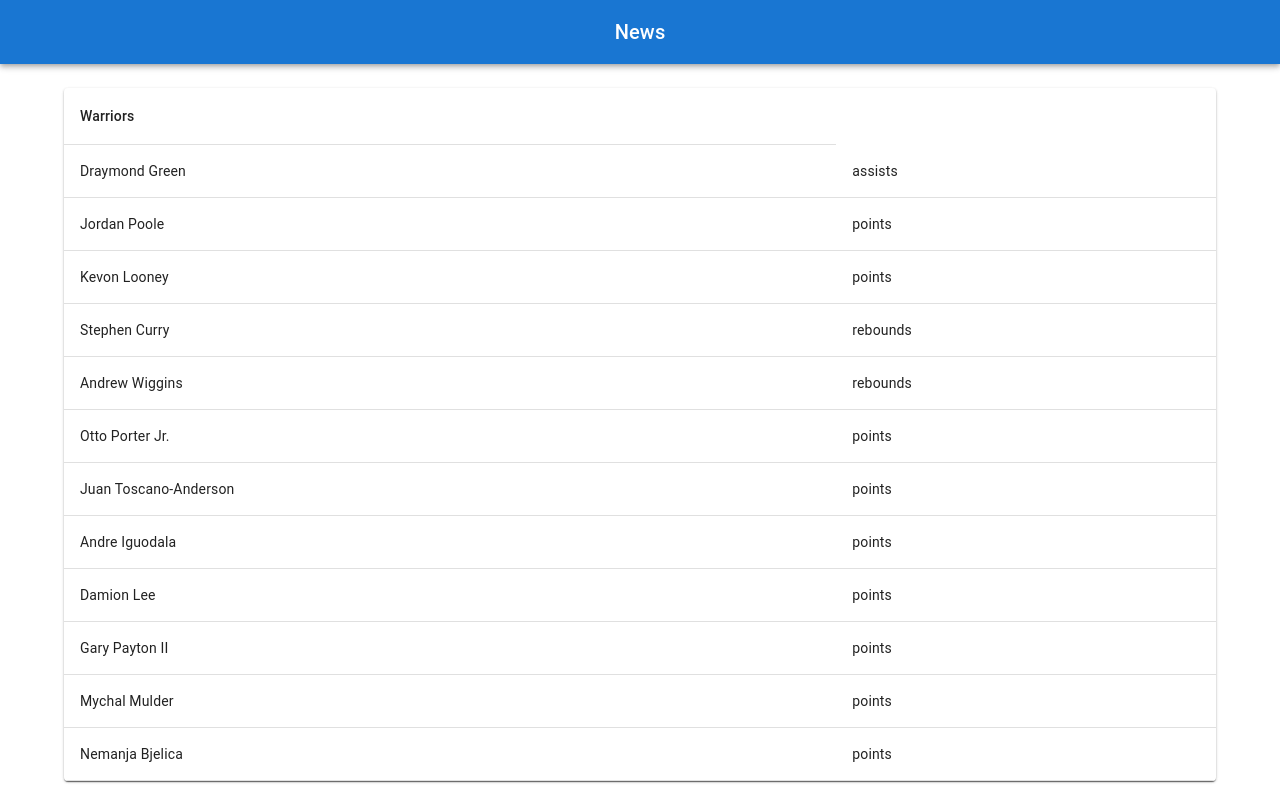
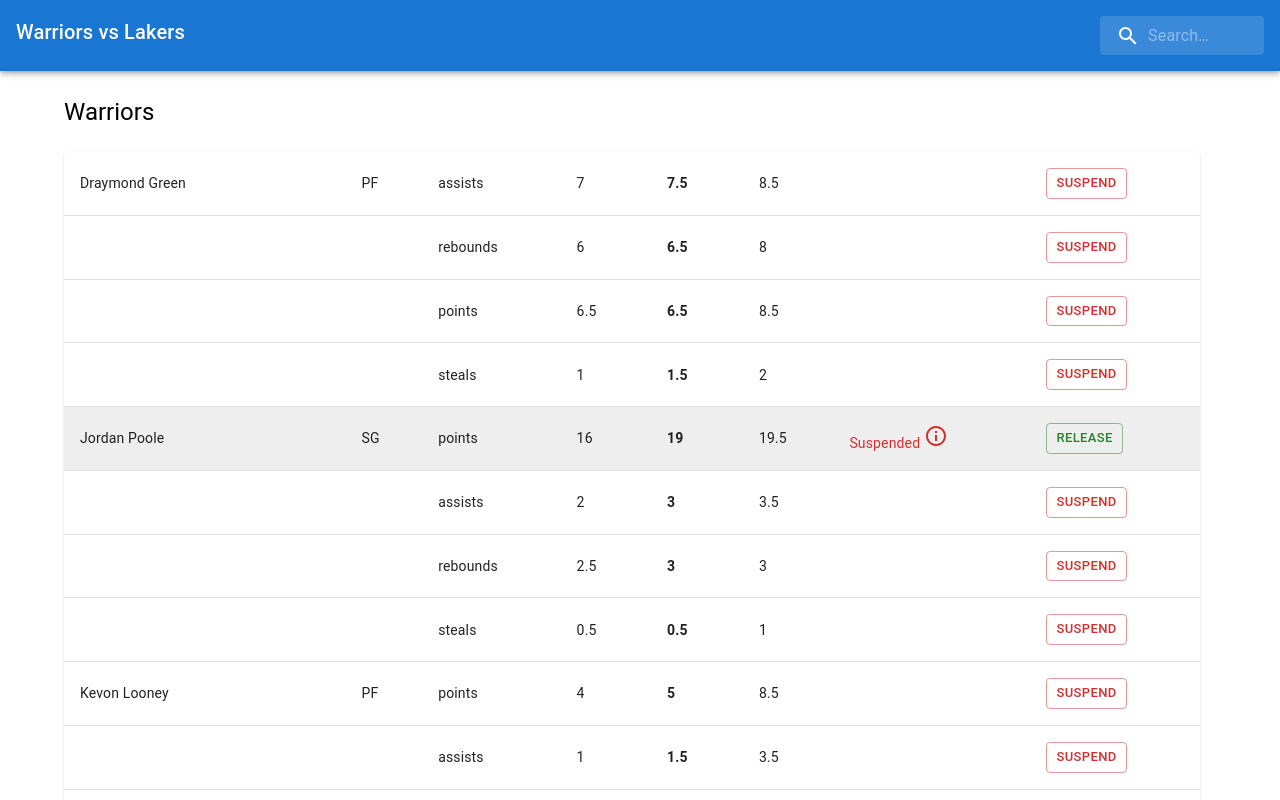
Before and after one commit to chyde/hyde-with-the-swish, a React (Create React App) app: page / in a window 1280 px wide. Shown: the top 800 px of the page. Built offline with nearby package versions, Linux system fonts and the light colour scheme.

Commit message:
search and filters framework

```diff
--- a/package.json
+++ b/package.json
@@ -5,6 +5,7 @@
   "dependencies": {
     "@emotion/react": "^11.11.1",
     "@emotion/styled": "^11.11.0",
+    "@mui/icons-material": "^5.14.13",
     "@mui/material": "^5.14.12",
     "@testing-library/jest-dom": "^5.17.0",
     "@testing-library/react": "^13.4.0",
--- a/src/App.tsx
+++ b/src/App.tsx
@@ -6,16 +6,19 @@
 import { TeamsPlayersPropsProvider } from "./utils/TeamsPlayersProvider";
 import GameContainer from "./components/GameContainer";
 import HeaderAppBar from "./components/HeaderAppBar";
+import FiltersProvider from "./utils/FiltersProvider";
 
 function App() {
   return (
     <div className="App">
-      <HeaderAppBar />
-      <Container>
-        <TeamsPlayersPropsProvider>
-          <GameContainer />
-        </TeamsPlayersPropsProvider>
-      </Container>
+      <TeamsPlayersPropsProvider>
+        <FiltersProvider>
+          <HeaderAppBar />
+          <Container>
+            <GameContainer />
+          </Container>
+        </FiltersProvider>
+      </TeamsPlayersPropsProvider>
     </div>
   );
 }
--- a/src/components/GameContainer.tsx
+++ b/src/components/GameContainer.tsx
@@ -1,6 +1,6 @@
-import { Grid, Paper } from "@mui/material";
+import { Grid, Paper, Typography } from "@mui/material";
 import React from "react";
-import { Team, useTeamsPlayersProps } from "../utils/TeamsPlayersProvider";
+import { useTeamsPlayersProps } from "../utils/TeamsPlayersProvider";
 import TeamPropsTable from "./TeamPropsTable";
 
 export default function GameContainer() {
@@ -9,20 +9,21 @@
   const teamIds = teams ? Object.keys(teams) : [];
 
   return (
-    <Grid container spacing={2}>
-      <Grid item xs={12}>
+    <Grid container xs={12} spacing={2} sx={{ marginTop: 2 }}>
       {teamIds.map((teamId) => {
         const team = teams ? teams[teamId] : null;
         if (team !== null)
           return (
             teams && (
-                <Paper>
+              <Grid item xs={12}>
+                <Typography textAlign={"left"} variant="h5">
+                  {team.teamNickname}
+                </Typography>
                 <TeamPropsTable team={team} />
-                </Paper>
+              </Grid>
             )
           );
       })}
     </Grid>
-    </Grid>
   );
 }
--- a/src/components/HeaderAppBar.tsx
+++ b/src/components/HeaderAppBar.tsx
@@ -1,15 +1,102 @@
-import { AppBar, Box, Toolbar, Typography } from "@mui/material";
+import {
+  alpha,
+  AppBar,
+  Box,
+  InputBase,
+  TextField,
+  Toolbar,
+  Typography,
+  styled,
+} from "@mui/material";
+import MenuIcon from "@mui/icons-material/Menu";
+import SearchIcon from "@mui/icons-material/Search";
+import { useTeamsPlayersProps } from "../utils/TeamsPlayersProvider";
+import { useFilters } from "../utils/FiltersProvider";
+
+const Search = styled("div")(({ theme }) => ({
+  position: "relative",
+  borderRadius: theme.shape.borderRadius,
+  backgroundColor: alpha(theme.palette.common.white, 0.15),
+  "&:hover": {
+    backgroundColor: alpha(theme.palette.common.white, 0.25),
+  },
+  marginLeft: 0,
+  width: "100%",
+  [theme.breakpoints.up("sm")]: {
+    marginLeft: theme.spacing(1),
+    width: "auto",
+  },
+}));
+
+const SearchIconWrapper = styled("div")(({ theme }) => ({
+  padding: theme.spacing(0, 2),
+  height: "100%",
+  position: "absolute",
+  pointerEvents: "none",
+  display: "flex",
+  alignItems: "center",
+  justifyContent: "center",
+}));
+
+const StyledInputBase = styled(InputBase)(({ theme }) => ({
+  color: "inherit",
+  "& .MuiInputBase-input": {
+    padding: theme.spacing(1, 1, 1, 0),
+    // vertical padding + font size from searchIcon
+    paddingLeft: `calc(1em + ${theme.spacing(4)})`,
+    transition: theme.transitions.create("width"),
+    width: "100%",
+    [theme.breakpoints.up("sm")]: {
+      width: "12ch",
+      "&:focus": {
+        width: "20ch",
+      },
+    },
+  },
+}));
+
+const Offset = styled("div")(({ theme }) => theme.mixins.toolbar);
 
 export default function HeaderAppBar() {
+  const teams = useTeamsPlayersProps();
+  const { filters, updateFilters } = useFilters();
+
+  const pageTite = teams
+    ? Object.keys(teams)
+        .map((teamId) => teams[teamId].teamNickname)
+        .join(" vs ")
+    : "NBA Props";
+
+  const appBarStyle = {
+    padding: 2,
+    flexDirection: "row",
+  };
+
   return (
-    <Box sx={{ flexGrow: 1 }}>
-      <AppBar position="static">
-        <Toolbar disableGutters>
-          <Typography variant="h6" component="div" sx={{ flexGrow: 1 }}>
-            News
-          </Typography>
-        </Toolbar>
+    <>
+      <AppBar position="fixed" sx={appBarStyle}>
+        <Typography
+          variant="h6"
+          component="div"
+          sx={{ flexGrow: 1, textAlign: "left" }}
+        >
+          {pageTite}
+        </Typography>
+        <Search>
+          <SearchIconWrapper>
+            <SearchIcon />
+          </SearchIconWrapper>
+          <StyledInputBase
+            placeholder="Search…"
+            inputProps={{ "aria-label": "search" }}
+            onChange={(target) => {
+              const newSearchTerm = target.target.value;
+              updateFilters({ searchString: newSearchTerm });
+            }}
+          />
+        </Search>
       </AppBar>
-    </Box>
+      <Offset />
+    </>
   );
 }
--- a/src/components/TeamPropsTable.tsx
+++ b/src/components/TeamPropsTable.tsx
@@ -1,45 +1,149 @@
+import { Children, useEffect, useState } from "react";
 import {
   TableContainer,
   Paper,
   Table,
-  TableHead,
   TableRow,
   TableCell,
   TableBody,
+  Tooltip,
+  Button,
+  Typography,
 } from "@mui/material";
-import {
-  JSXElementConstructor,
-  ReactElement,
-  ReactNode,
-  ReactPortal,
-  useContext,
-} from "react";
+import InfoOutlinedIcon from "@mui/icons-material/InfoOutlined";
 
-import {
-  useTeamsPlayersProps,
-  Team,
-  Player,
-} from "../utils/TeamsPlayersProvider";
+import { Team, Player, MarketPropType } from "../utils/MarketTypes";
+import { useFilters } from "../utils/FiltersProvider";
+
+const contains = (str: string, substr: string) => {
+  return str.toLowerCase().includes(substr.toLowerCase());
+};
+
+const MIN_ODDS = 0.4;
+
+function PlayerMarketRow(props: {
+  playerName: string;
+  prop: MarketPropType;
+  showPlayerName?: boolean;
+}) {
+  const { prop, playerName, showPlayerName = true } = props;
+  const { filters } = useFilters();
+  const [isShowing, setIsShowing] = useState(true);
+
+  useEffect(() => {
+    if (
+      filters.searchString &&
+      !contains(prop.playerName, filters.searchString) &&
+      !contains(prop.teamNickname, filters.searchString)
+    ) {
+      setIsShowing(false);
+      return;
+    }
+    if (filters.statTypeId && prop.statTypeId !== filters.statTypeId) {
+      setIsShowing(false);
+      return;
+    }
+    if (filters.position && prop.position !== filters.position) {
+      setIsShowing(false);
+      return;
+    }
+
+    setIsShowing(true);
+  }, [filters]);
+
+  const isSuspended = prop.marketSuspended === 1;
+  let hasNoOptimalAlternate = true;
+  let noMinOddsMet = true;
+
+  if (prop.optimalAlternate) {
+    hasNoOptimalAlternate = prop.optimalAlternate.line !== prop.line;
+    noMinOddsMet =
+      prop.optimalAlternate.overOdds < MIN_ODDS &&
+      prop.optimalAlternate.underOdds < MIN_ODDS &&
+      prop.optimalAlternate.pushOdds < MIN_ODDS;
+  }
+
+  const [marketSuspended, setMarketSuspended] = useState(
+    isSuspended || hasNoOptimalAlternate || noMinOddsMet
+  );
+
+  if (!isShowing) return null;
+
+  return (
+    <TableRow sx={{ backgroundColor: marketSuspended ? "#eeeeee" : undefined }}>
+      <TableCell>{showPlayerName ? playerName : null}</TableCell>
+      <TableCell>{showPlayerName ? prop.position : null}</TableCell>
+      <TableCell>{prop.statType}</TableCell>
+
+      <TableCell>{prop.lowAlternate?.line ?? "-"}</TableCell>
+      <TableCell>
+        <b>{prop.line}</b>
+      </TableCell>
+      <TableCell>{prop.highAlternate?.line ?? "-"}</TableCell>
+      {/* <TableCell>{isShowing ? "SHOW" : "HIDE"}</TableCell> */}
+
+      {marketSuspended ? (
+        <TableCell>
+          <Tooltip
+            sx={{ cursor: "pointer" }}
+            title={
+              hasNoOptimalAlternate
+                ? "No optimal line available"
+                : noMinOddsMet
+                ? "Minimum odds not met"
+                : "Assigned as suspended"
+            }
+          >
+            <Typography color={"error"} variant="body2">
+              {" "}
+              Suspended <InfoOutlinedIcon />
+            </Typography>
+          </Tooltip>
+        </TableCell>
+      ) : (
+        <TableCell />
+      )}
+      <TableCell>
+        <Button
+          size="small"
+          onClick={() => {
+            setMarketSuspended(!marketSuspended);
+          }}
+          variant={"outlined"}
+          color={marketSuspended ? "success" : "error"}
+        >
+          {marketSuspended ? "Release" : "Suspend"}
+        </Button>
+      </TableCell>
+    </TableRow>
+  );
+}
+
+function createPlayerRows(player: Player) {
+  return player.props.map((prop, propIndex) => (
+    <PlayerMarketRow
+      key={`${player.playerName}-${propIndex}`}
+      playerName={player.playerName}
+      showPlayerName={propIndex === 0}
+      prop={prop}
+    />
+  ));
+}
 
 export default function TeamPropsTable({ team }: { team: Team }) {
   return (
     <TableContainer component={Paper} sx={{ marginTop: 3 }}>
       <Table sx={{ minWidth: 650 }} aria-label="simple table">
-        <TableHead>
-          <TableRow>
-            <TableCell>{team.teamNickname}</TableCell>
-          </TableRow>
-        </TableHead>
         <TableBody>
           {Object.keys(team.players).map((playerId) => {
             const player: Player = team.players[playerId];
-            return (
-              <TableRow>
-                <TableCell>{player.playerName}</TableCell>
-                <TableCell>{player.props[0].statType}</TableCell>
-              </TableRow>
-            );
+            return createPlayerRows(player);
           })}
+          <TableRow className={"onlyChildShow"}>
+            <Typography sx={{ margin: 2, color: "gray" }}>
+              No available lines.
+            </Typography>
+          </TableRow>
         </TableBody>
       </Table>
     </TableContainer>
--- /dev/null
+++ b/src/utils/FiltersProvider.tsx
@@ -0,0 +1,38 @@
+import { createContext, useContext, useState, ReactNode } from "react";
+import { useTeamsPlayersProps } from "./TeamsPlayersProvider";
+import { TeamsPlayerPropType } from "./MarketTypes";
+
+export type FiltersType = {
+  searchString?: string;
+  position?: string;
+  statTypeId?: number;
+  marketStatus?: number; // 0, 1, undefined
+};
+
+type UpdateFiltersType = (newFilters: FiltersType) => void;
+
+const FiltersContext = createContext<{
+  filters: FiltersType;
+  updateFilters: UpdateFiltersType;
+}>({
+  filters: {},
+  updateFilters: () => {},
+});
+
+export default function FiltersProvider({ children }: { children: ReactNode }) {
+  const [filters, setFilters] = useState<FiltersType>({});
+
+  const updateFilters: UpdateFiltersType = (newFilters: FiltersType) => {
+    setFilters((prevFilters) => ({ ...prevFilters, ...newFilters }));
+  };
+
+  return (
+    <FiltersContext.Provider value={{ filters, updateFilters }}>
+      {children}
+    </FiltersContext.Provider>
+  );
+}
+
+export const useFilters = () => {
+  return useContext(FiltersContext);
+};
--- /dev/null
+++ b/src/utils/MarketTypes.tsx
@@ -0,0 +1,49 @@
+export type MarketAlternateType = {
+  playerName: string;
+  playerId: number;
+  statType: string;
+  statTypeId: number;
+  line: number;
+  underOdds: number;
+  overOdds: number;
+  pushOdds: number;
+};
+
+export type MarketPropType = {
+  playerName: string;
+  playerId: number;
+  teamId: number;
+  teamNickname: string;
+  teamAbbr: string;
+  statType: string;
+  statTypeId: number;
+  position: string;
+  marketSuspended: 0 | 1 | number;
+  line: number;
+  optimalAlternate?: MarketAlternateType;
+  highAlternate?: MarketAlternateType;
+  lowAlternate?: MarketAlternateType;
+};
+
+export type Player = {
+  playerName: string;
+  playerId: number;
+  position: string;
+  props: MarketPropType[];
+  alternates: { [alternateTypeId: string]: MarketAlternateType[] };
+};
+
+export type Team = {
+  teamId: number;
+  teamNickname: string;
+  teamAbbr: string;
+  players: { [key: string]: Player };
+};
+
+export type TeamsPlayerPropType = {
+  [key: string]: Team;
+};
+
+export type PlayerMarketAlternatesType = {
+  [key: string]: MarketAlternateType[];
+};
--- a/src/utils/TeamsPlayersProvider.tsx
+++ b/src/utils/TeamsPlayersProvider.tsx
@@ -6,38 +6,13 @@
   ReactNode,
 } from "react";
 
-import { getProps } from "../api/fake-api";
-
-export type MarketPropType = {
-  playerName: string;
-  playerId: number;
-  teamId: number;
-  teamNickname: string;
-  teamAbbr: string;
-  statType: string;
-  statTypeId: number;
-  position: string;
-  marketSuspended: 0 | 1 | number;
-  line: number;
-};
-
-export type Player = {
-  playerName: string;
-  playerId: number;
-  position: string;
-  props: MarketPropType[];
-};
-
-export type Team = {
-  teamId: number;
-  teamNickname: string;
-  teamAbbr: string;
-  players: { [key: string]: Player };
-};
-
-export type TeamsPlayerPropType = {
-  [key: string]: Team;
-};
+import { getProps, getAlternates } from "../api/fake-api";
+import {
+  MarketPropType,
+  MarketAlternateType,
+  TeamsPlayerPropType,
+  PlayerMarketAlternatesType,
+} from "./MarketTypes";
 
 const TeamsPlayersPropsContext = createContext<TeamsPlayerPropType | null>({});
 // TODO: implement loading feature to show loading state
@@ -46,6 +21,8 @@
   propMarkets: MarketPropType[]
 ): TeamsPlayerPropType => {
   const teams: TeamsPlayerPropType = {};
+
+  const alternates = mapPlayerAlternates();
 
   propMarkets.forEach((market) => {
     if (!teams[market.teamId]) {
@@ -58,18 +35,64 @@
     }
 
     if (!teams[market.teamId]?.players[market.playerId]) {
+      const playerAlts: { [key: string]: MarketAlternateType[] } = {};
+
+      alternates[market.playerId]?.forEach((alt) => {
+        if (!playerAlts[alt.statTypeId]) {
+          playerAlts[alt.statTypeId] = [];
+        }
+        playerAlts[alt.statTypeId].push(alt);
+      });
+
       teams[market.teamId].players[market.playerId] = {
         playerName: market.playerName,
         playerId: market.playerId,
         position: market.position,
         props: [],
+        alternates: playerAlts,
       };
     }
+    let altOptimal: MarketAlternateType | undefined = undefined;
+    let altLow: MarketAlternateType | undefined = undefined;
+    let altHigh: MarketAlternateType | undefined = undefined;
+    teams[market.teamId].players[market.playerId].alternates[
+      market.statTypeId
+    ]?.forEach((alt) => {
+      if (alt.line === market.line) {
+        altOptimal = alt;
+      }
+      if (altLow === undefined || alt.line < altLow.line) {
+        altLow = alt;
+      }
+      if (altHigh === undefined || alt.line > altHigh.line) {
+        altHigh = alt;
+      }
+    });
 
-    teams[market.teamId].players[market.playerId].props.push(market);
+    teams[market.teamId].players[market.playerId].props.push({
+      ...market,
+      optimalAlternate: altOptimal,
+      highAlternate: altHigh,
+      lowAlternate: altLow,
+    });
   });
 
   return teams;
+};
+
+const mapPlayerAlternates = (): PlayerMarketAlternatesType => {
+  const alternates: MarketAlternateType[] = getAlternates();
+  const playerAlternates: PlayerMarketAlternatesType = {};
+
+  alternates.forEach((alternate) => {
+    if (!playerAlternates[alternate.playerId]) {
+      playerAlternates[alternate.playerId] = [];
+    }
+
+    playerAlternates[alternate.playerId].push(alternate);
+  });
+
+  return playerAlternates;
 };
 
 export function TeamsPlayersPropsProvider({
@@ -82,10 +105,8 @@
 
   useEffect(() => {
     const propsData = getProps(); // Normally, this would be some API call
-
     setTeamsPlayersProps(marketPropsToTeamPlayerProps(propsData));
   }, []);
-  // TODO: implelment a useReducer() for fake data management
 
   return (
     <TeamsPlayersPropsContext.Provider value={teamsPlayersProps}>
```
Also changed, not shown: src/App.css (+8 -0 lines), src/index.css (line endings or trailing spaces), 1 other file (tests, documents, lock files or other folders). Lines whose indentation alone changed are shown as unchanged.
